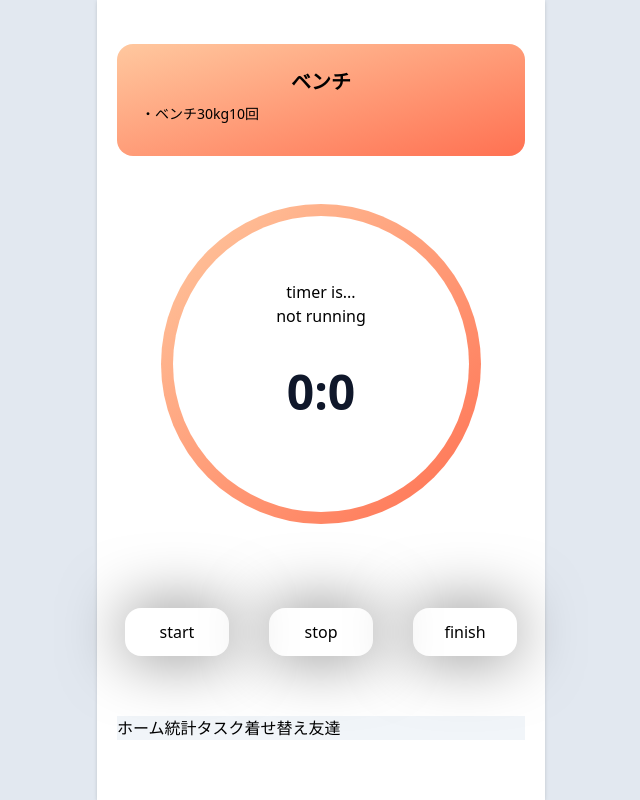
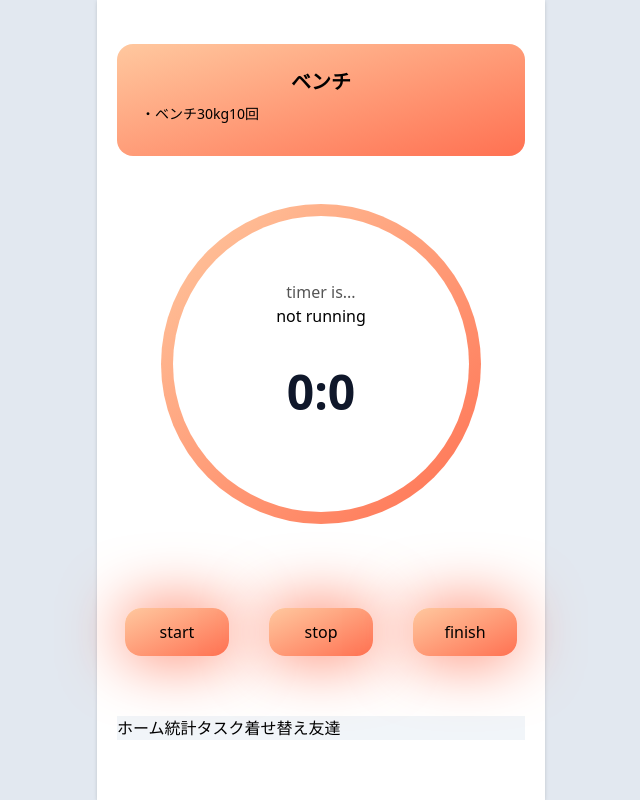
Before and after one commit to muscle-training-with-friend/mutan, a React (Vite) app: page /mutan/timer in a window 1280 px wide. Shown: the whole page, without its empty margins (319-959 px from the left). Built offline with nearby package versions, Linux system fonts and the light colour scheme.

Commit message:
Update Timer.jsx
color change

```diff
--- a/src/Pages/Timer.jsx
+++ b/src/Pages/Timer.jsx
@@ -16,7 +16,7 @@ export default function () {
       <div className="flex justify-center">
         <div className="rounded-full h-80 w-80 bg-gradient-to-br from-bright_accent to-accent my-6 p-3">
           <div className="rounded-full h-full w-full bg-white">
-            <div className="flex justify-center font-sm pt-16">timer is...</div>
+            <div className="flex justify-center font-sm pt-16 text-muted_text">timer is...</div>
             <div className="flex justify-center font-sm">{isRunning ? "running" : "not running"}</div>
             <div className="flex justify-center text-slate-900 text-5xl font-bold pt-10">
               {minutes}:{seconds}
@@ -28,9 +28,9 @@ export default function () {
 
       <div className="rounded-2xl py-5 my-10">
         <div className="grid grid-cols-3 gap-6 content-center">
-          <div className="flex justify-center rounded-2xl bg-theme2 py-3 z-10 mx-2 shadow-[0_0_64px_0_rgba(0.8,0.9,0.9,0.5)]" onClick={start}>start</div>
-          <div className="flex justify-center rounded-2xl bg-theme2 py-3 z-10 mx-2 shadow-[0_0_64px_0_rgba(0.8,0.9,0.9,0.5)]" onClick={pause}>stop</div>
-          <div className="flex justify-center rounded-2xl bg-theme2 py-3 z-10 mx-2 shadow-[0_0_64px_0_rgba(0.8,0.9,0.9,0.5)]" onClick={reset}>finish</div>
+          <div className="flex justify-center rounded-2xl bg-gradient-to-br from-bright_accent to-accent py-3 z-10 mx-2 shadow-[0_0_64px_0_rgba(0.8,0.9,0.9,0.5)] shadow-[#FF7152]" onClick={start}>start</div>
+          <div className="flex justify-center rounded-2xl bg-gradient-to-br from-bright_accent to-accent py-3 z-10 mx-2 shadow-[0_0_64px_0_rgba(0.8,0.9,0.9,0.5)] shadow-[#FF7152]" onClick={pause}>stop</div>
+          <div className="flex justify-center rounded-2xl bg-gradient-to-br from-bright_accent to-accent py-3 z-10 mx-2 shadow-[0_0_64px_0_rgba(0.8,0.9,0.9,0.5)] shadow-[#FF7152]" onClick={reset}>finish</div>
         </div>
       </div>
 
```
